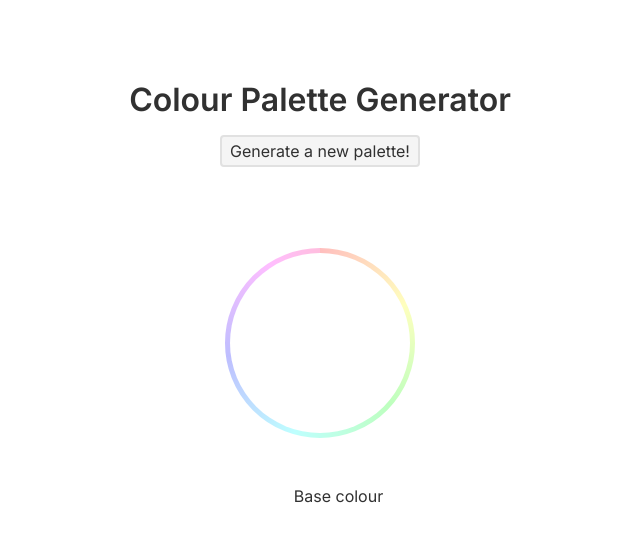
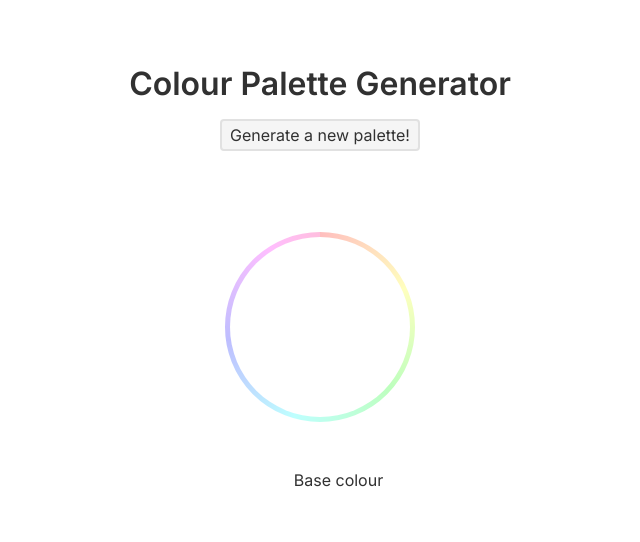
Before and after one commit to repercussive/colour-palette-generator, a Flask app: page / in a window 1280 px wide. Shown: the top 542 px of the page, without its empty margins (320-960 px from the left). Run offline with Flask 2, Linux system fonts and the light colour scheme; data that the repository does not hold is empty.

Commit message:
minor spacing change

```diff
--- a/service-1-front-end/application/templates/home.html
+++ b/service-1-front-end/application/templates/home.html
@@ -30,7 +30,7 @@
       flex-direction: column;
       align-items: center;
       margin: 0.25rem;
-      margin-top: 5vh;
+      margin-top: 4vh;
       font-size: 16px;
       font-family: Inter, Arial, Helvetica, sans-serif;
       background-color: var(--color-bg);
```
